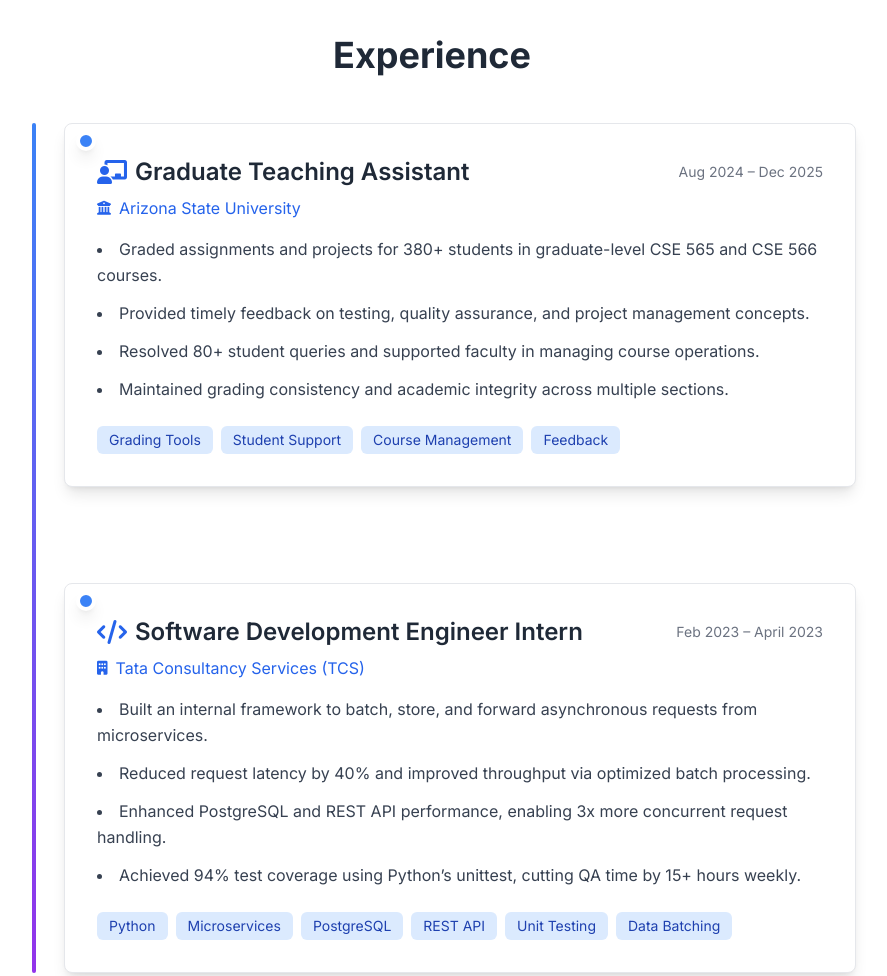
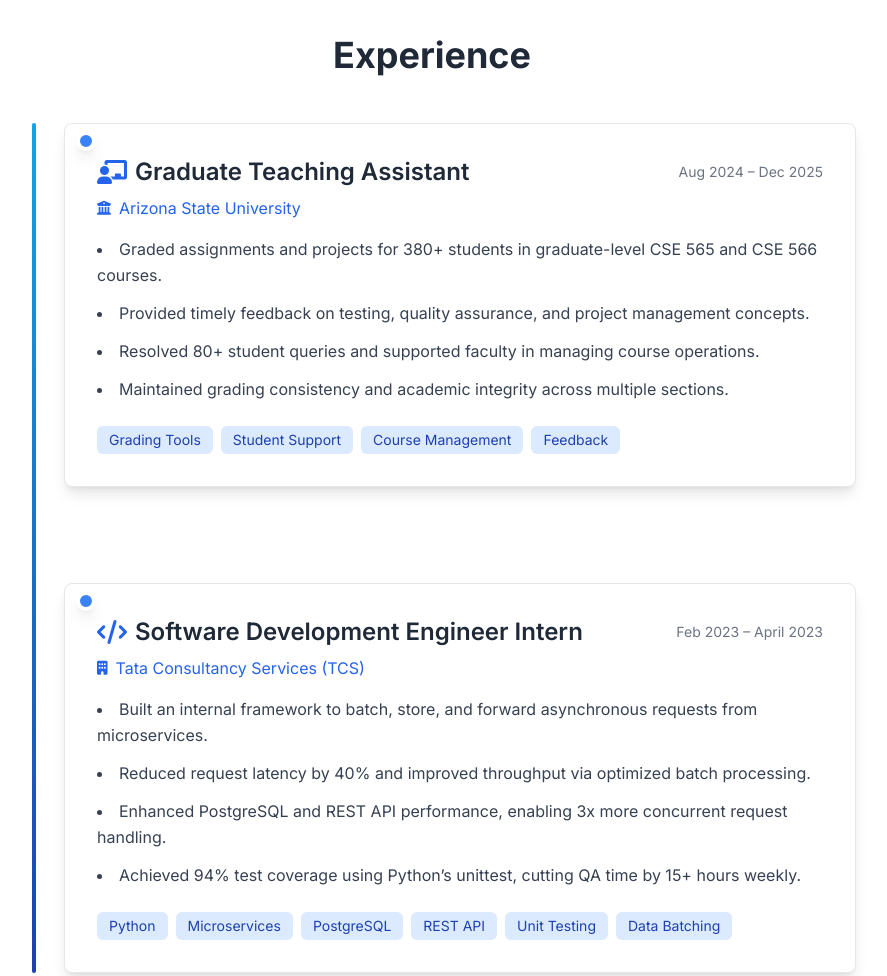
Before and after one commit to SaiKrishnaReddyDaka14/Portfolio-Website, a plain HTML site: page index.html in a window 1280 px wide. Shown: the part 1700-2676 px from the top of the page, without its empty margins (208-1095 px from the left). Drawn offline with nearby package versions, Linux system fonts and the light colour scheme.

Commit message:
Update index.html

```diff
--- a/index.html
+++ b/index.html
@@ -231,7 +231,7 @@
 
     <div class="relative">
 
-      <div class="absolute left-6 top-0 w-1 h-full bg-gradient-to-b from-blue-500 to-purple-600 rounded-full dark:from-blue-700 dark:to-purple-900 z-0"></div>
+      <div class="absolute left-6 top-0 w-1 h-full bg-gradient-to-b from-sky-500 to-blue-800 rounded-full dark:from-blue-600 dark:to-blue-900 z-0"></div>
 
       <div class="space-y-24 pl-14">
 
```
